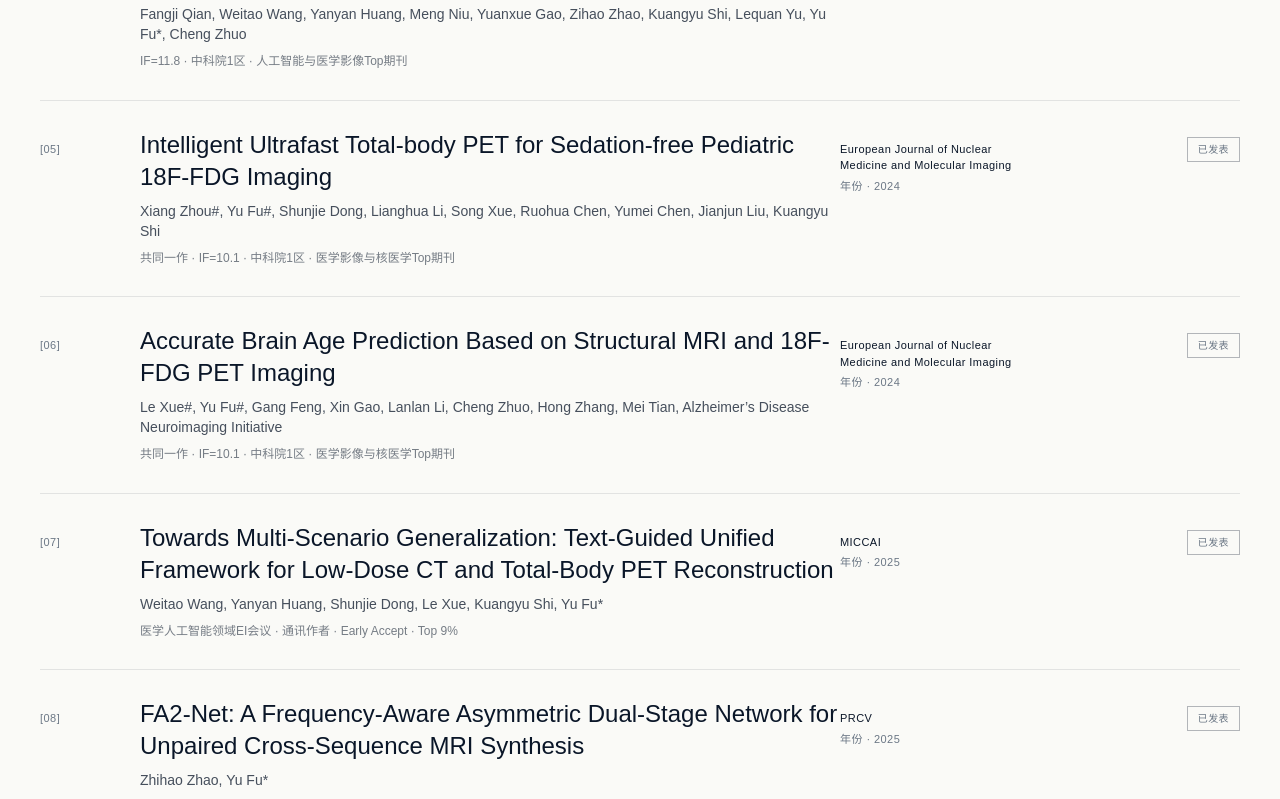
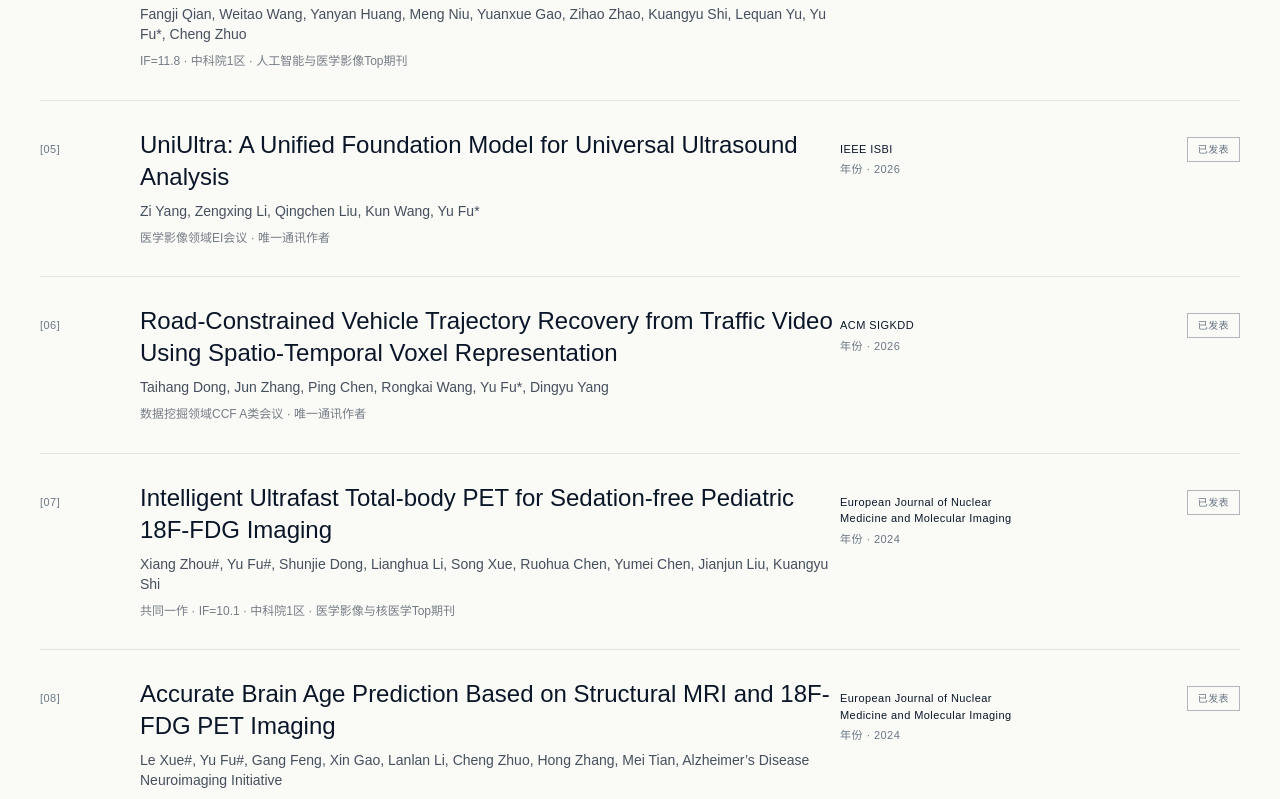
Before and after one commit to LIJK20/MedAgentLab, a React (Vite) app: page /home in a window 1280 px wide. Shown: the part 5360-6159 px from the top of the page. Built offline with nearby package versions, Linux system fonts and the light colour scheme; a web font is replaced by a local one.

Commit message:
Add 2026 publication entries

```diff
--- a/src/data/research.js
+++ b/src/data/research.js
@@ -37,6 +37,24 @@ export const publications = [
     year: 2026,
     tag: 'Published',
     note: 'IF=11.8 · 中科院1区 · 人工智能与医学影像Top期刊',
+  },
+  {
+    id: 'uniultra-isbi-2026',
+    title: 'UniUltra: A Unified Foundation Model for Universal Ultrasound Analysis',
+    authors: ['Zi Yang', 'Zengxing Li', 'Qingchen Liu', 'Kun Wang', 'Yu Fu*'],
+    venue: 'IEEE ISBI',
+    year: 2026,
+    tag: 'Published',
+    note: '医学影像领域EI会议 · 唯一通讯作者',
+  },
+  {
+    id: 'retrieve-kdd-2026',
+    title: 'Road-Constrained Vehicle Trajectory Recovery from Traffic Video Using Spatio-Temporal Voxel Representation',
+    authors: ['Taihang Dong', 'Jun Zhang', 'Ping Chen', 'Rongkai Wang', 'Yu Fu*', 'Dingyu Yang'],
+    venue: 'ACM SIGKDD',
+    year: 2026,
+    tag: 'Published',
+    note: '数据挖掘领域CCF A类会议 · 唯一通讯作者',
   },
   {
     id: 'pediatric-total-body-pet-ejnmmi-2024',
```
